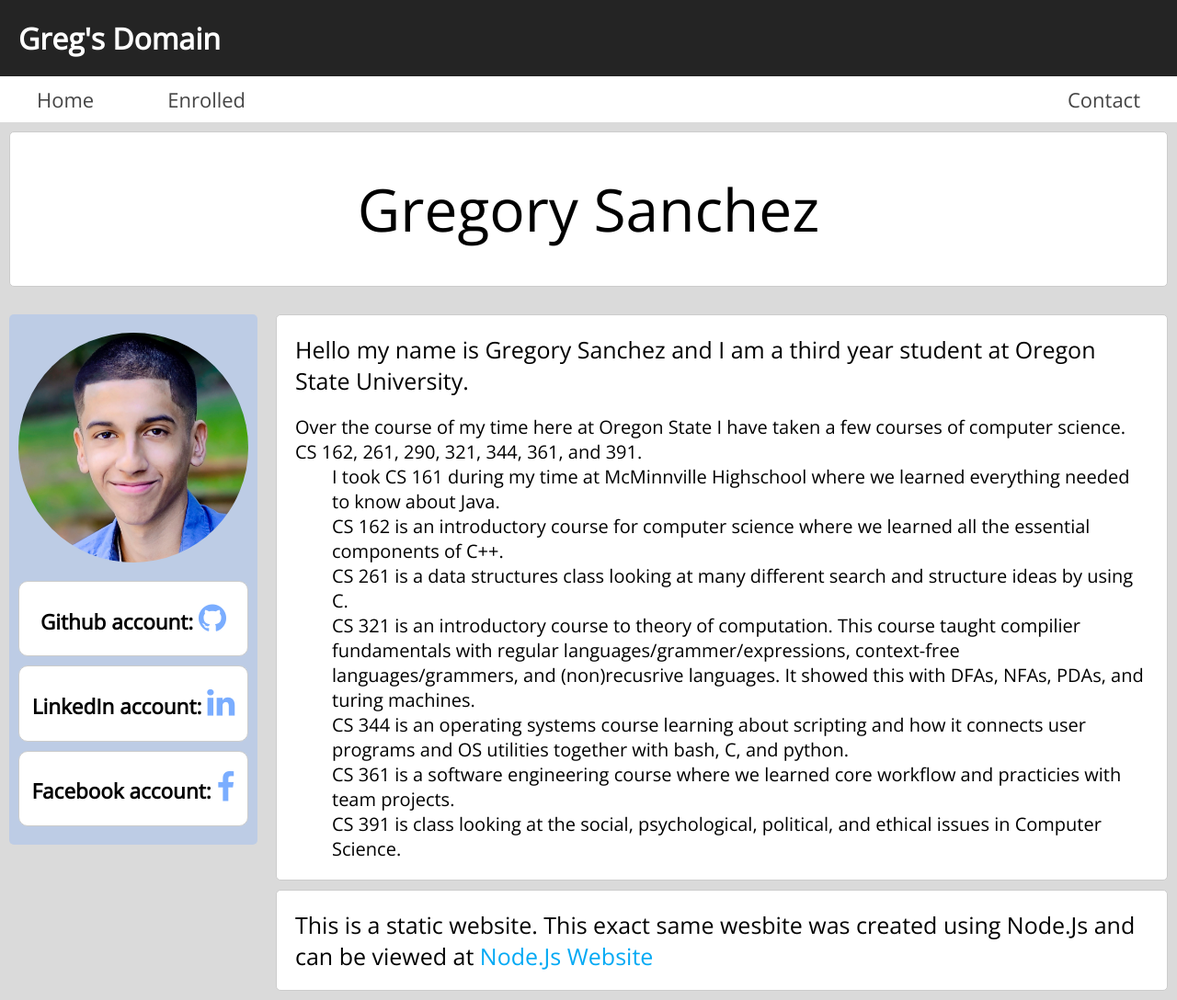
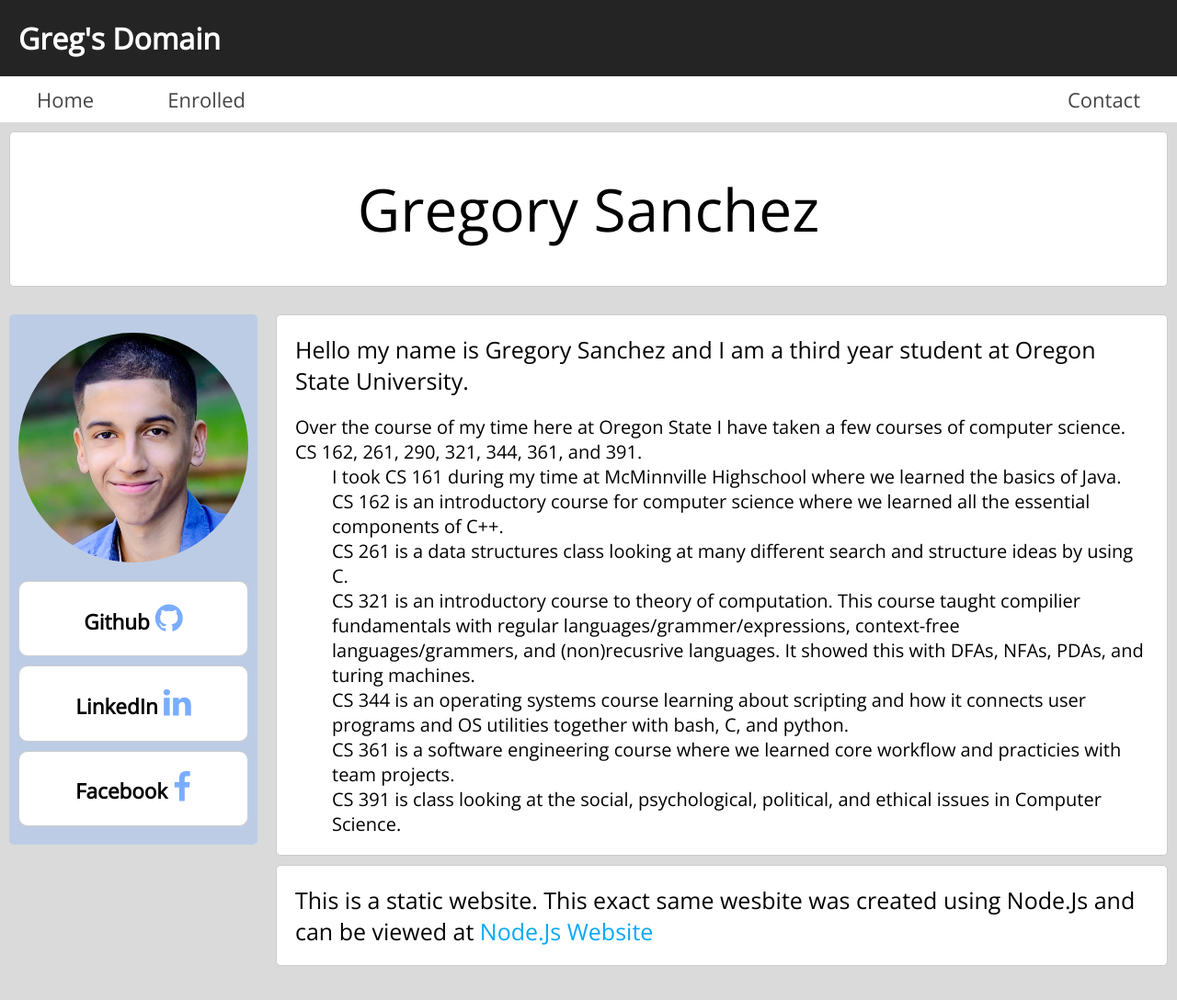
Before and after one commit to gs291/gs291.github.io, a plain HTML site: page index.html in a window 1280 px wide. Shown: the whole page at 92% size. After the commit the page ends 1061 px from the top, so only its background shows below. Drawn offline with nearby package versions, Linux system fonts and the light colour scheme.

Commit message:
Update wording

```diff
--- a/index.html
+++ b/index.html
@@ -55,7 +55,7 @@
 
           <div class="info-container">
             <a href="https://github.com/gs291" target="_blank">
-              <h2>Github account:
+              <h2>Github
                 <i class="fa fa-github" aria-hidden="true"></i>
               </h2>
             </a>
@@ -63,7 +63,7 @@
 
           <div class="info-container">
             <a href="https://www.linkedin.com/in/gregory-sanchez-05b211159" target="_blank">
-              <h2>LinkedIn account:
+              <h2>LinkedIn
                 <i class="fa fa-linkedin"></i>
               </h2>
             </a>
@@ -71,7 +71,7 @@
 
           <div class="info-container">
             <a href="https://www.facebook.com/gregory.sanchez.50" target="_blank">
-              <h2>Facebook account:
+              <h2>Facebook
                 <i class="fa fa-facebook" aria-hidden="true"></i>
               </h2>
             </a>
@@ -83,7 +83,7 @@
         <p class="main-info-title">Hello my name is Gregory Sanchez and I am a third year student at Oregon State University.</p>
         <p class="main-info-content">Over the course of my time here at Oregon State I have taken a few courses of computer science. CS 162, 261, 290, 321, 344, 361, and 391.</p>
         <ul>
-          <li>I took CS 161 during my time at McMinnville Highschool where we learned everything needed to know about Java.</li>
+          <li>I took CS 161 during my time at McMinnville Highschool where we learned the basics of Java.</li>
           <li>CS 162 is an introductory course for computer science where we learned all the essential components of C++.</li>
           <li>CS 261 is a data structures class looking at many different search and structure ideas by using C.</li>
           <li>CS 321 is an introductory course to theory of computation.
```
